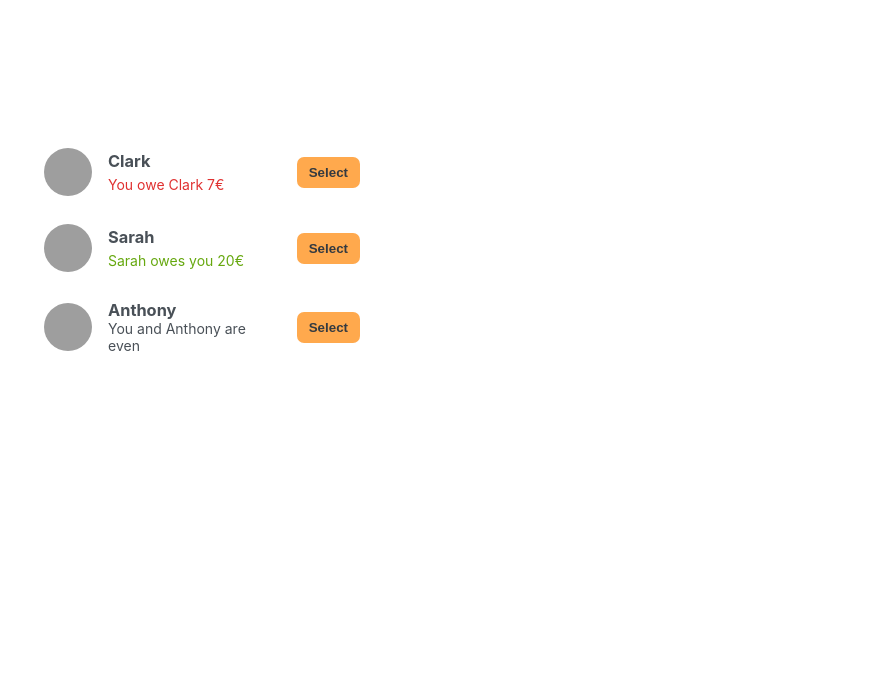
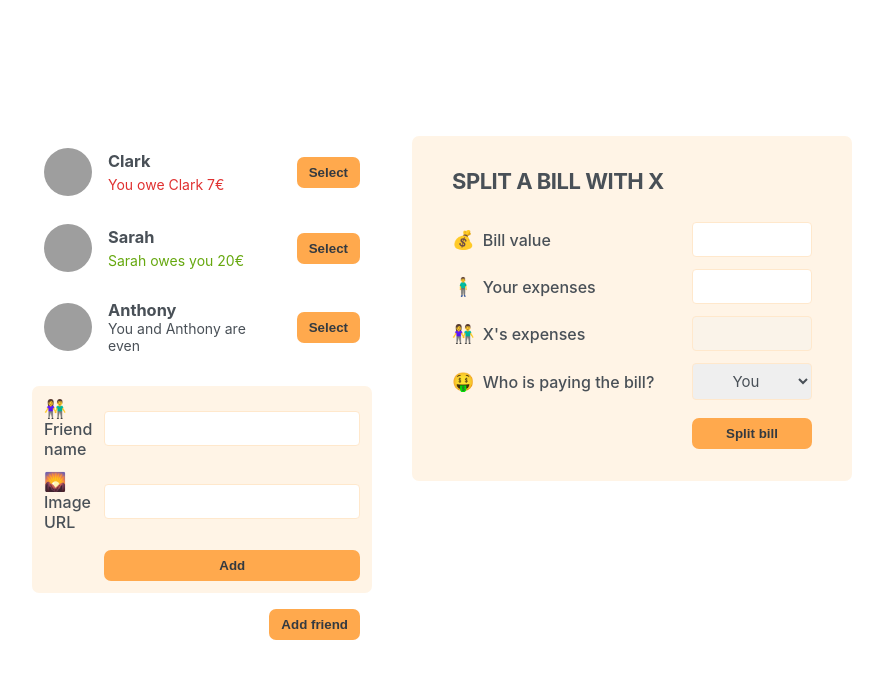
Before and after one commit to bkness/eat-n-split, a React (Create React App) app: page / in a window 1280 px wide. Shown: the top 678 px of the page, without its empty margins (198-1081 px from the left). Built offline with nearby package versions, Linux system fonts and the light colour scheme; grey boxes are pictures that could not be loaded.

Commit message:
Created two forms with different functionalities, used props and conditional rendering

```diff
--- a/src/App.js
+++ b/src/App.js
@@ -24,7 +24,11 @@
     <div className="app">
       <div className="sidebar">
         <FriendList />
+        <FormAddFriend />
+        <Button>Add friend</Button>
       </div>
+
+      <FormSplitBill />
     </div>
   );
 }
@@ -59,7 +63,50 @@
       )}
       {friend.balance === 0 && <p>You and {friend.name} are even</p>}
 
-      <button className="button">Select</button>
+      <Button>Select</Button>
     </li>
   );
 }
+
+function Button({ children }) {
+  return <button className="button">{children}</button>;
+}
+
+function FormAddFriend() {
+  return (
+    <form className="form-add-friend">
+      <label>👫 Friend name</label>
+      <input type="text" />
+
+      <label>🌄 Image URL</label>
+      <input type="text" />
+
+      <Button>Add</Button>
+    </form>
+  );
+}
+
+function FormSplitBill() {
+  return (
+    <form className="form-split-bill">
+      <h2>Split a bill with X</h2>
+
+      <label>💰 Bill value</label>
+      <input type="text" />
+
+      <label>🧍‍♂️ Your expenses</label>
+      <input type="text" />
+
+      <label>👫 X's expenses</label>
+      <input type="text" disabled />
+
+      <label>🤑 Who is paying the bill?</label>
+      <select>
+        <option value="user">You</option>
+        <option value="friend">X</option>
+      </select>
+
+      <Button>Split bill</Button>
+    </form>
+  );
+}
```
